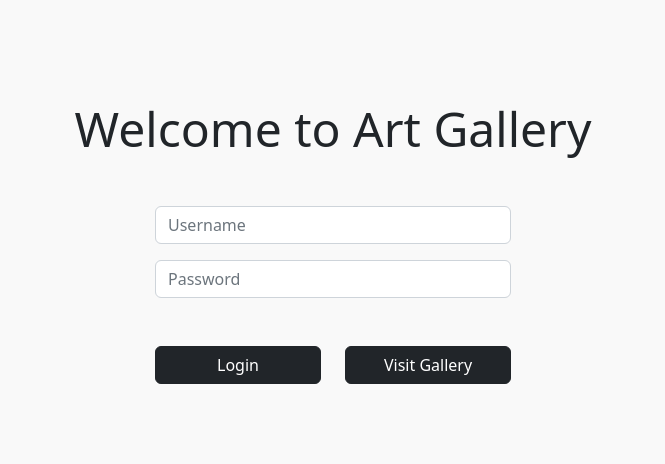
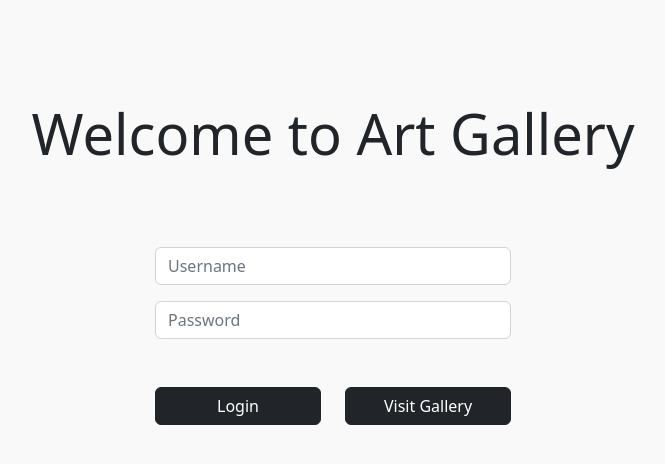
Before and after one commit to andreicsandor/art-gallery-client, a React (Create React App) app in the folder client/: page /login in a window 1280 px wide. Shown: the top 464 px of the page, without its empty margins (307-972 px from the left). Built offline with nearby package versions, Linux system fonts and the light colour scheme.

Commit message:
Update UI

```diff
--- a/client/src/pages/Authentication.js
+++ b/client/src/pages/Authentication.js
@@ -76,7 +76,7 @@ const LoginView = () => {
     <Container className="my-5">
       <Row>
         <Col>
-          <h1 className="display-5 text-center mb-5">Welcome to Art Gallery</h1>
+          <h1 className="display-4 text-center" style={{marginBottom: "5rem"}}>Welcome to Art Gallery</h1>
         </Col>
       </Row>
       <Row className="justify-content-center">
```
